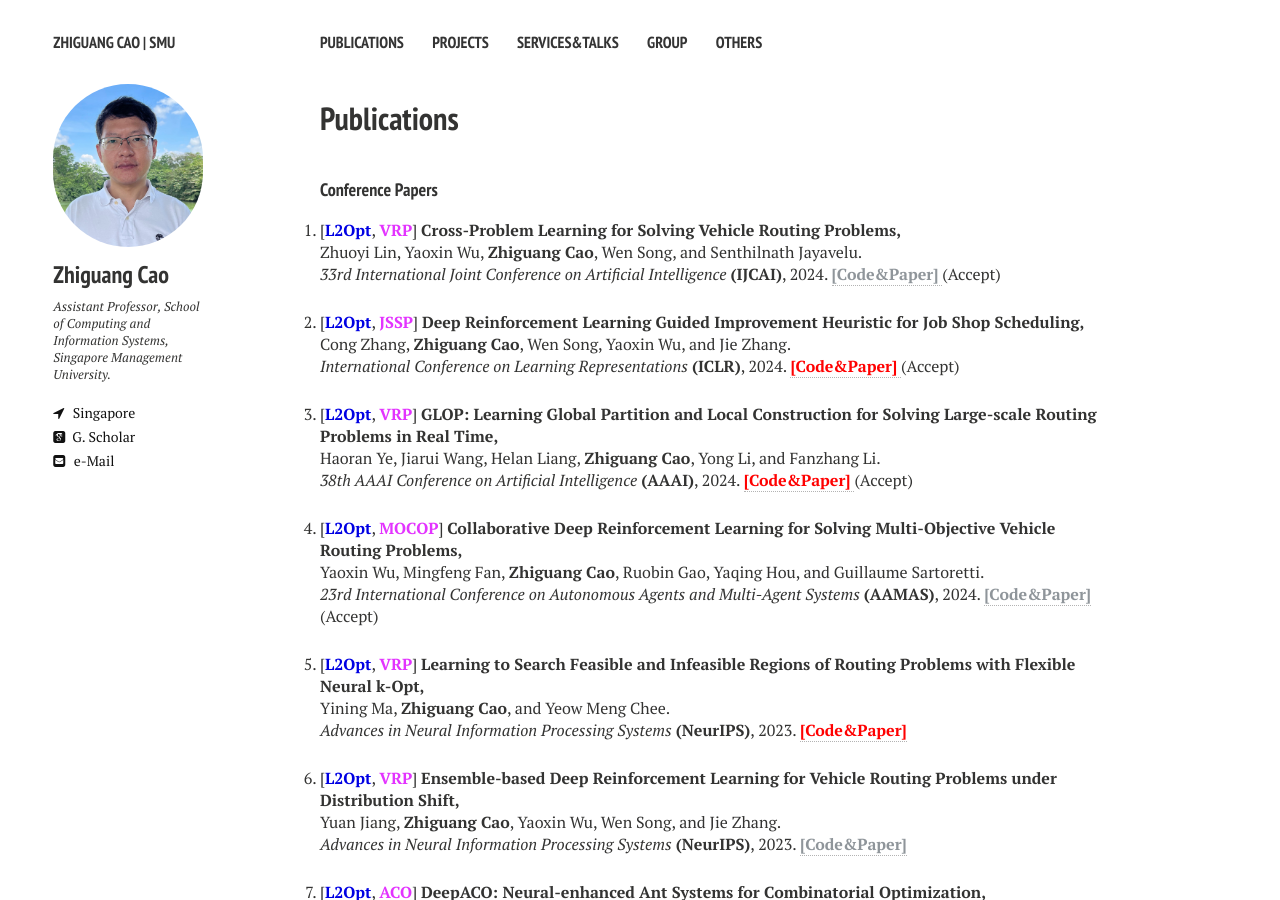
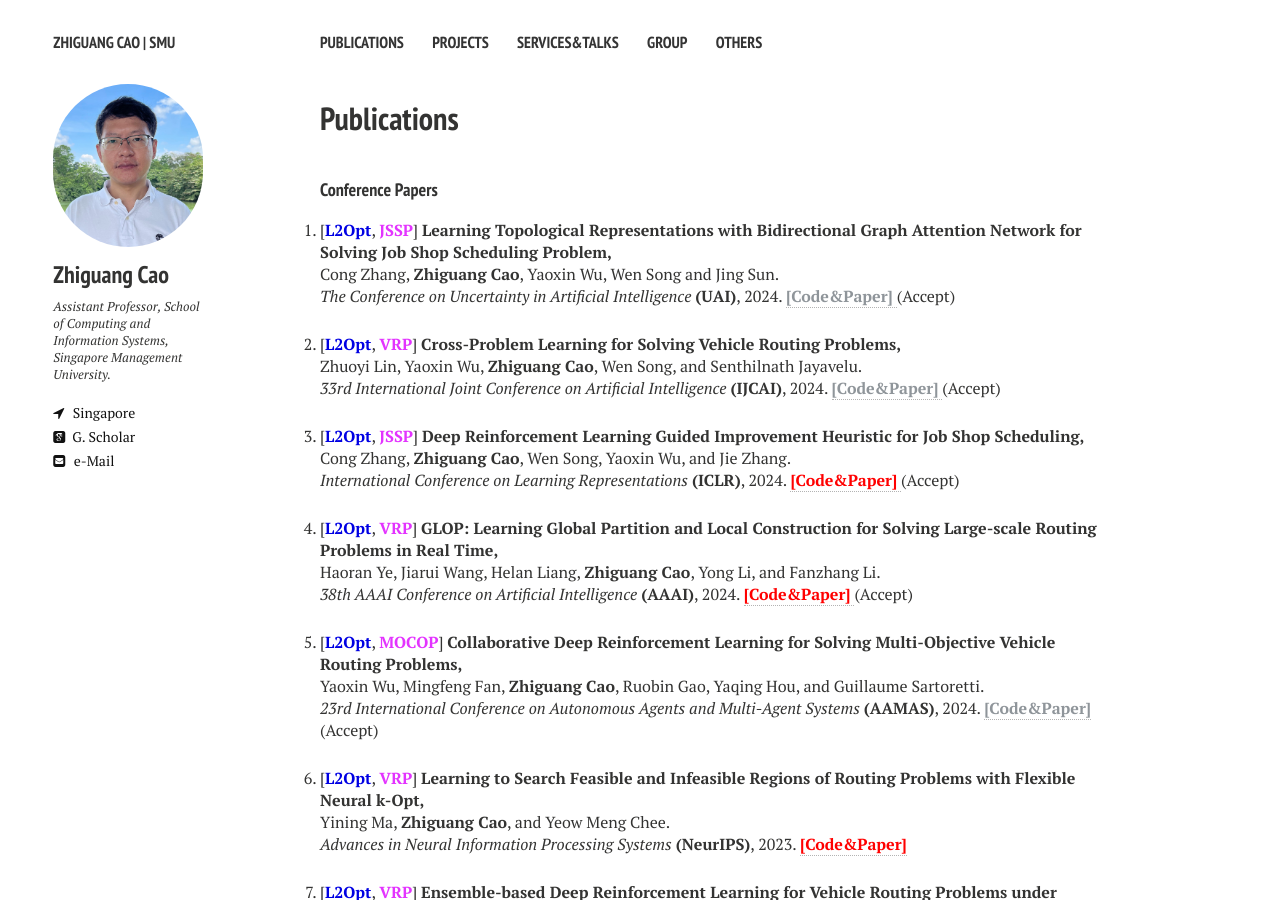
Before and after one commit to zhiguangcaosg/zhiguangcaosg.github.io, a Jekyll site: the page built from publications.md, in a window 1280 px wide and 900 px high. Built offline with Jekyll 4.4.1, drawn with Linux system fonts in a browser that asks for light colours; nearby versions of some CDN libraries.

Commit message:
Update publications.html

```diff
--- a/_layouts/publications.html
+++ b/_layouts/publications.html
@@ -89,6 +89,14 @@ div.bibtex pre { font-size: 75%; overflow: auto;  width: 100%; padding: 0em 0em;
 
     <!-- Item: Caelles2016 -->
 <ol style="padding-left:0px;">
+
+<li>
+<p>
+[<font color="#0000E3"><b>L2Opt</b></font>, <font color="#E333FF"><b>JSSP</b></font>] <b>Learning Topological Representations with Bidirectional Graph Attention Network for Solving Job Shop Scheduling Problem,</b>
+<br> Cong Zhang, <b>Zhiguang Cao</b>, Yaoxin Wu, Wen Song and Jing Sun.<br>
+<i> The Conference on Uncertainty in Artificial Intelligence</i> <b>(UAI)</b>, 2024. <a href="https://zhiguangcaosg.github.io/publications/"> <font color="#8F959A"><b>[Code&Paper]</b> </font></a> (Accept)
+</p>
+</li>
 
 <li>
 <p>
```
